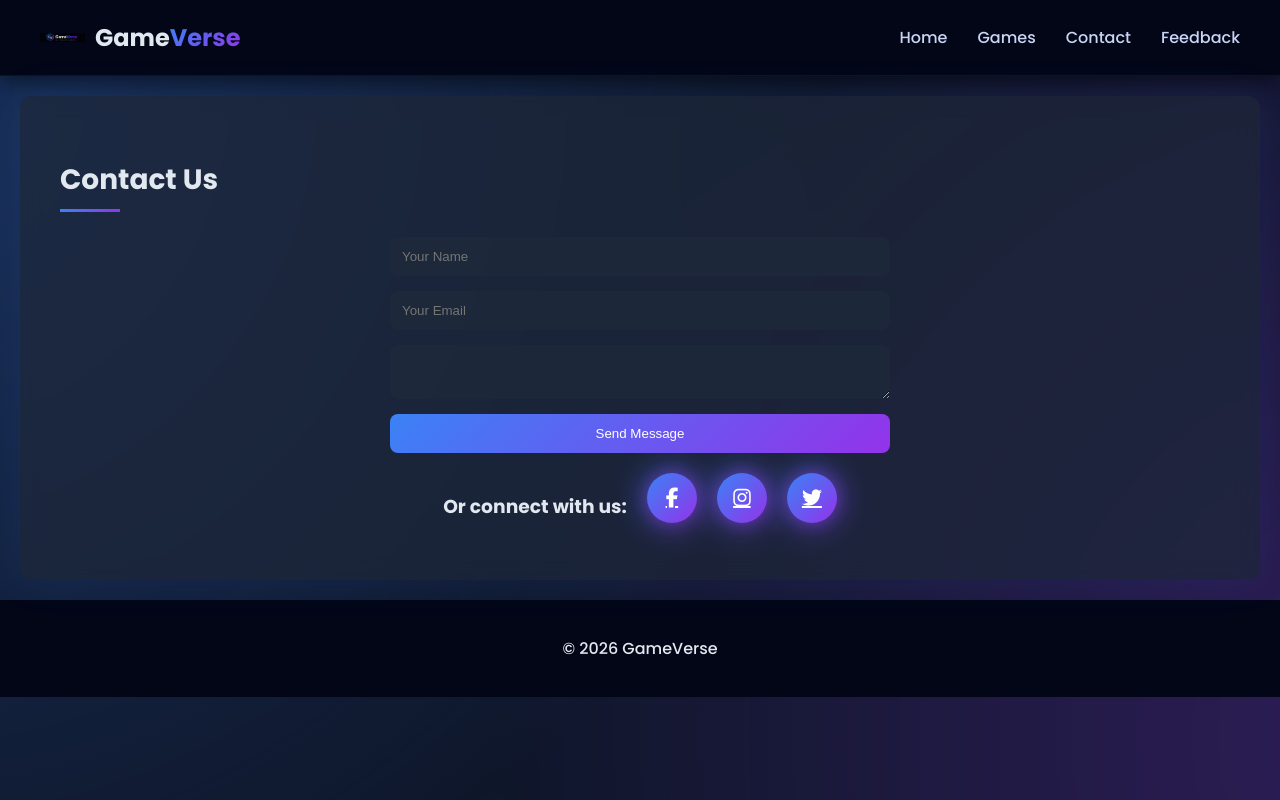
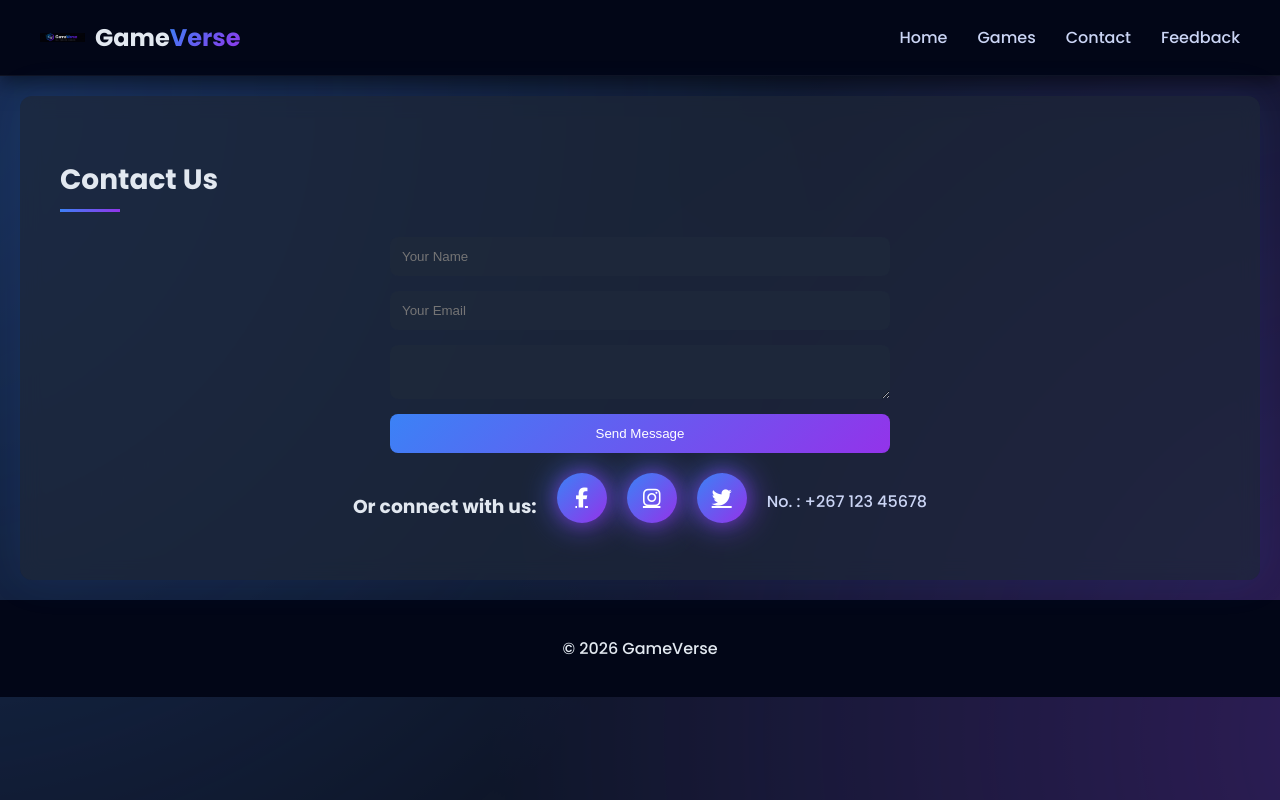
Before and after one commit to cse25-318/WMD-Assignment, a plain HTML site: page contact.html in a window 1280 px wide. Drawn offline with Linux system fonts and the light colour scheme.

Commit message:
Update contact.html

```diff
--- a/contact.html
+++ b/contact.html
@@ -36,6 +36,7 @@
       <a href="#" class="icon facebook"><i class="fab fa-facebook-f"></i></a>
       <a href="#" class="icon instagram"><i class="fab fa-instagram"></i></a>
       <a href="#" class="icon twitter"><i class="fab fa-twitter"></i></a>
+      <p>No. : +267 123 45678</p>
     </div>
 </section>
   <footer>
```
